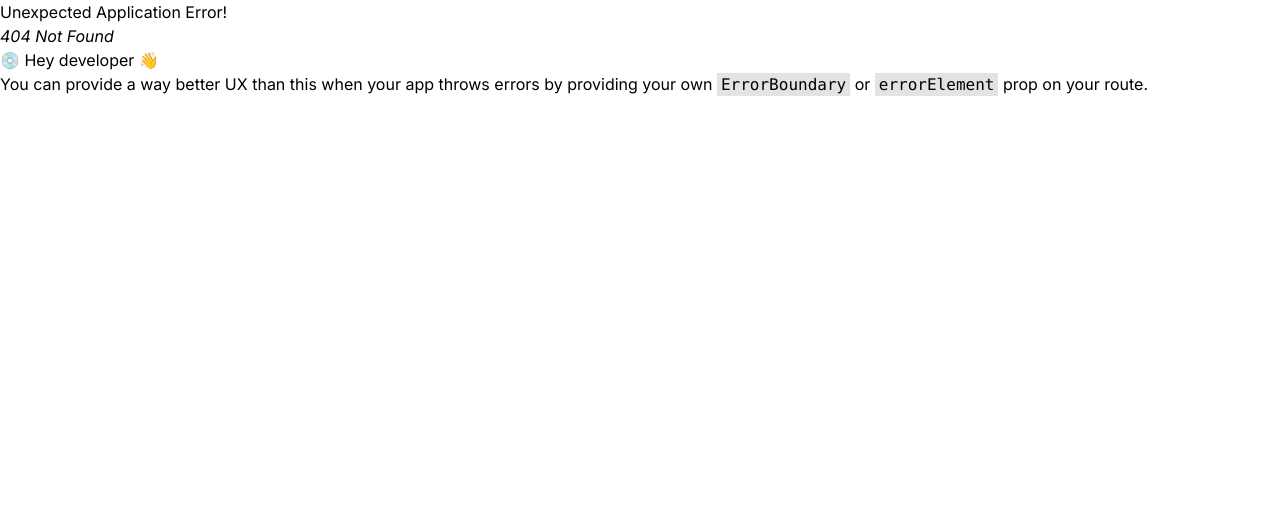
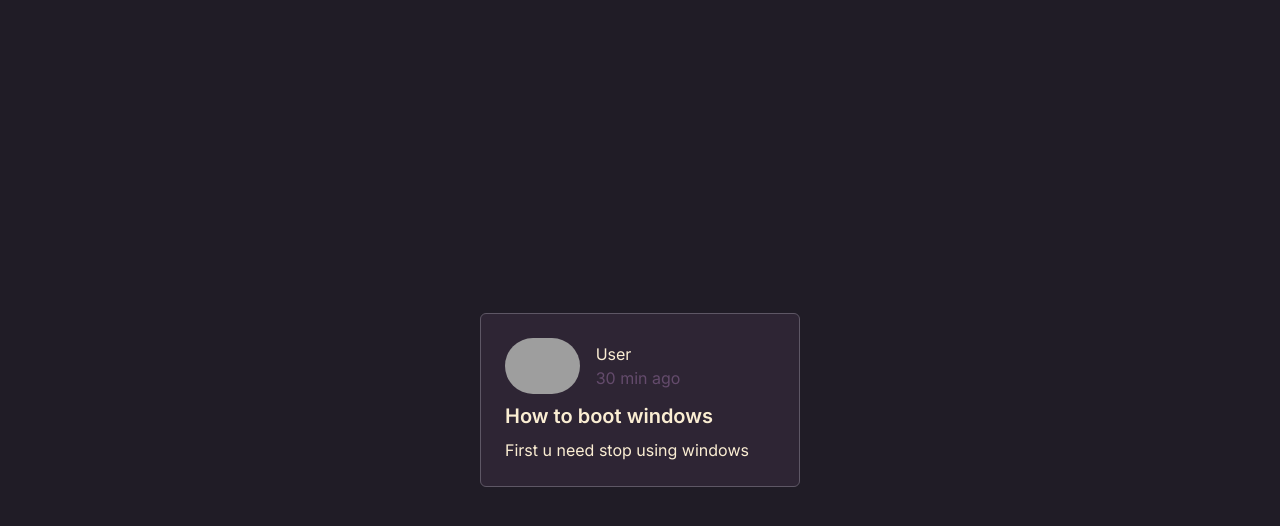
Before and after one commit to nothiaki/crump, a React (Vite) app in the folder client/: page /home in a window 1280 px wide. Before the commit this address had no page. Shown: the top 526 px of the page. Built offline with nearby package versions, Linux system fonts and the light colour scheme; grey boxes are pictures that could not be loaded.

Commit message:
feat: add crump post card

```diff
--- /dev/null
+++ b/client/src/components/ui/crump.tsx
@@ -0,0 +1,19 @@
+export function Crump() {
+  return (
+    <>
+      <div className="text-text-100 bg-prim-800 border border-input-border rounded-md p-6">
+        <div className="flex gap-4 items-center">
+          <img src="https://pbs.twimg.com/profile_images/1828223018226663424/S341fdUy_400x400.jpg"
+            className="h-14 rounded-full"
+          />
+          <div>
+            <p>User</p>
+            <p className="text-prim-400">30 min ago</p>
+          </div>
+        </div>
+        <h2 className="text-xl font-semibold py-2">How to boot windows</h2>
+        <p>First u need stop using windows</p>
+      </div>
+    </>
+  )
+}
--- a/client/src/main.tsx
+++ b/client/src/main.tsx
@@ -4,6 +4,7 @@
 import { Up } from "./pages/up"
 import "./styles.css"
 import { In } from "./pages/in"
+import { Home } from "./pages/home"
 
 const router = createBrowserRouter([
   {
@@ -17,6 +18,10 @@
   {
     path: "/in",
     element: <In />,
+  },
+  {
+    path: "/home",
+    element: <Home />,
   }
 ]);
 
--- /dev/null
+++ b/client/src/pages/home.tsx
@@ -0,0 +1,13 @@
+import { Crump } from "../components/ui/crump";
+
+export function Home() {
+  return (
+    <>
+      <div className="h-screen flex items-center justify-center bg-prim-900 text-text-100">
+        <main className="flex flex-col gap-4 md:w-1/4">
+          <Crump />
+        </main>
+      </div>
+    </>
+  )
+}
--- a/client/tailwind.config.ts
+++ b/client/tailwind.config.ts
@@ -5,6 +5,7 @@
   theme: {
     colors: {
       "prim-900": "#201C26",
+      "prim-800": "#2E2534",
       "prim-700": "#3B2F42",
       "prim-400": "#644B6C",
       "text-100": "#FBEED3",
```
